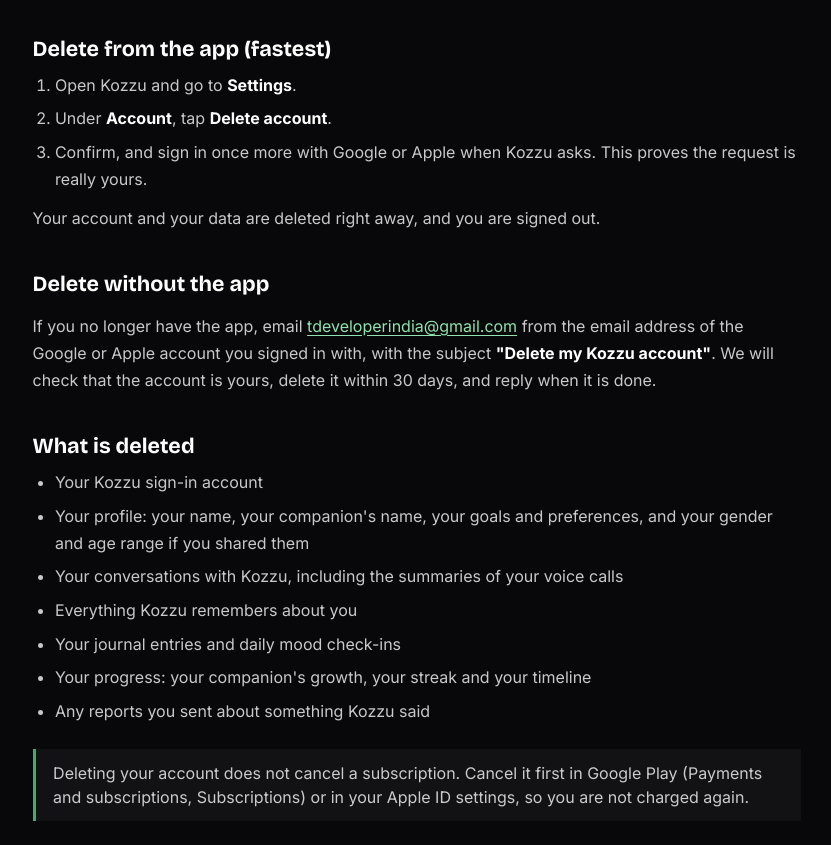
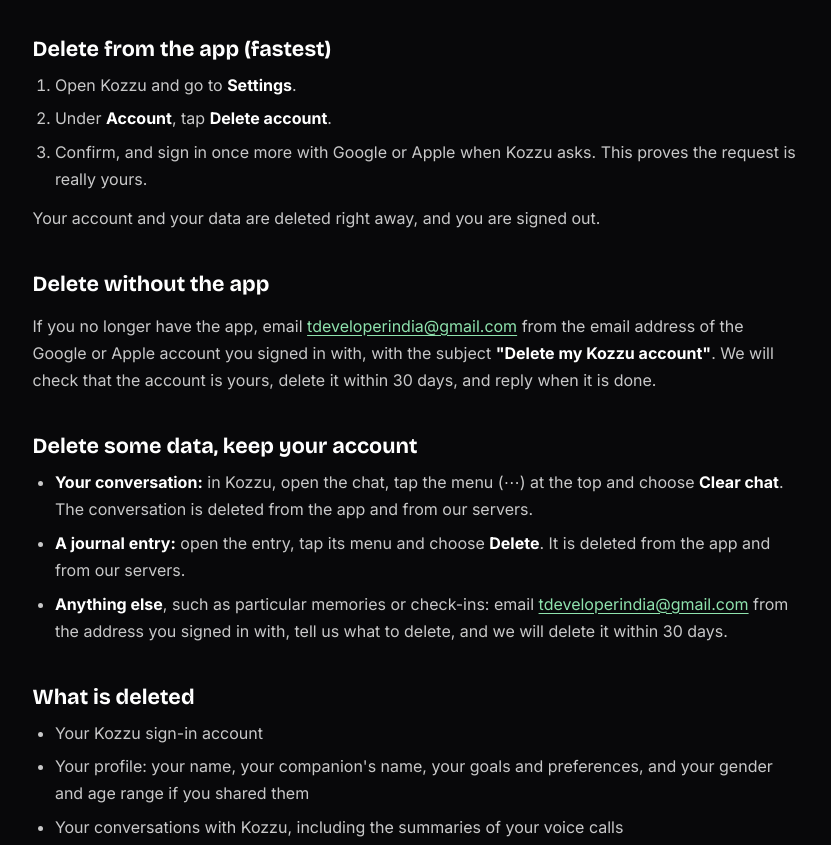
Before and after one commit to pktintali/tdevelopers, a website: page kozzu/delete-account/index.html in a window 1280 px wide. Shown: the part 231-1076 px from the top of the page, without its empty margins (216-1047 px from the left). Drawn offline with nearby package versions, Linux system fonts and the light colour scheme.

Commit message:
Kozzu deletion page: how to delete some data and keep the account
Play's Data safety form asks for this link too.

Co-Authored-By: Claude Opus 5.5 <noreply@anthropic.com>

```diff
--- a/kozzu/delete-account/index.html
+++ b/kozzu/delete-account/index.html
@@ -66,6 +66,25 @@
         yours, delete it within 30 days, and reply when it is done.
       </p>
 
+      <h2 id="some-data">Delete some data, keep your account</h2>
+      <ul>
+        <li>
+          <strong>Your conversation:</strong> in Kozzu, open the chat, tap the menu (⋯) at the
+          top and choose <strong>Clear chat</strong>. The conversation is deleted from the app
+          and from our servers.
+        </li>
+        <li>
+          <strong>A journal entry:</strong> open the entry, tap its menu and choose
+          <strong>Delete</strong>. It is deleted from the app and from our servers.
+        </li>
+        <li>
+          <strong>Anything else</strong>, such as particular memories or check-ins: email
+          <a href="mailto:tdeveloperindia@gmail.com?subject=Delete%20some%20of%20my%20Kozzu%20data">tdeveloperindia@gmail.com</a>
+          from the address you signed in with, tell us what to delete, and we will delete it
+          within 30 days.
+        </li>
+      </ul>
+
       <h2>What is deleted</h2>
       <ul>
         <li>Your Kozzu sign-in account</li>
```
